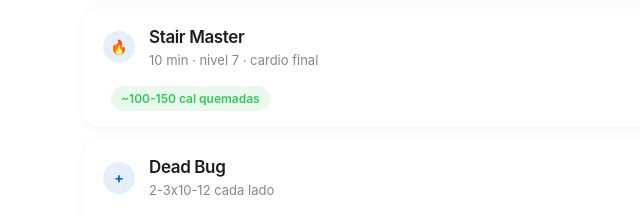
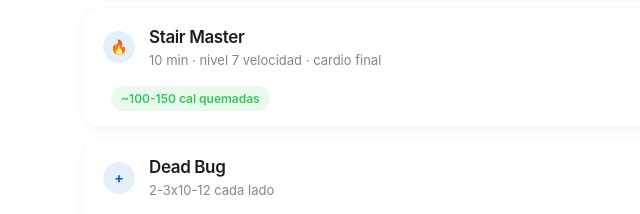
Before and after one commit to krisinho-bot/gym-routine, a plain HTML site: page index.html in a window 1280 px wide. Shown: the part 1194-1408 px from the top of the page, 257-897 px from the left. Drawn offline with Linux system fonts and the light colour scheme.

Commit message:
Stair Master nivel 7 velocidad

```diff
--- a/index.html
+++ b/index.html
@@ -135,7 +135,7 @@
 </div>
 
 <div class="exercise">
-<div class="exercise-header"><div class="exercise-num">🔥</div><div><div class="exercise-name">Stair Master</div><div class="exercise-sets">10 min · nivel 7 · cardio final</div></div></div>
+<div class="exercise-header"><div class="exercise-num">🔥</div><div><div class="exercise-name">Stair Master</div><div class="exercise-sets">10 min · nivel 7 velocidad · cardio final</div></div></div>
 <div class="exercise-body">
 <span class="exercise-weight">~100-150 cal quemadas</span>
 </div>
@@ -190,7 +190,7 @@
 </div>
 
 <div class="exercise">
-<div class="exercise-header"><div class="exercise-num">🔥</div><div><div class="exercise-name">Stair Master</div><div class="exercise-sets">10 min · nivel 7 · cardio final</div></div></div>
+<div class="exercise-header"><div class="exercise-num">🔥</div><div><div class="exercise-name">Stair Master</div><div class="exercise-sets">10 min · nivel 7 velocidad · cardio final</div></div></div>
 <div class="exercise-body">
 <span class="exercise-weight">~100-150 cal quemadas</span>
 </div>
```
